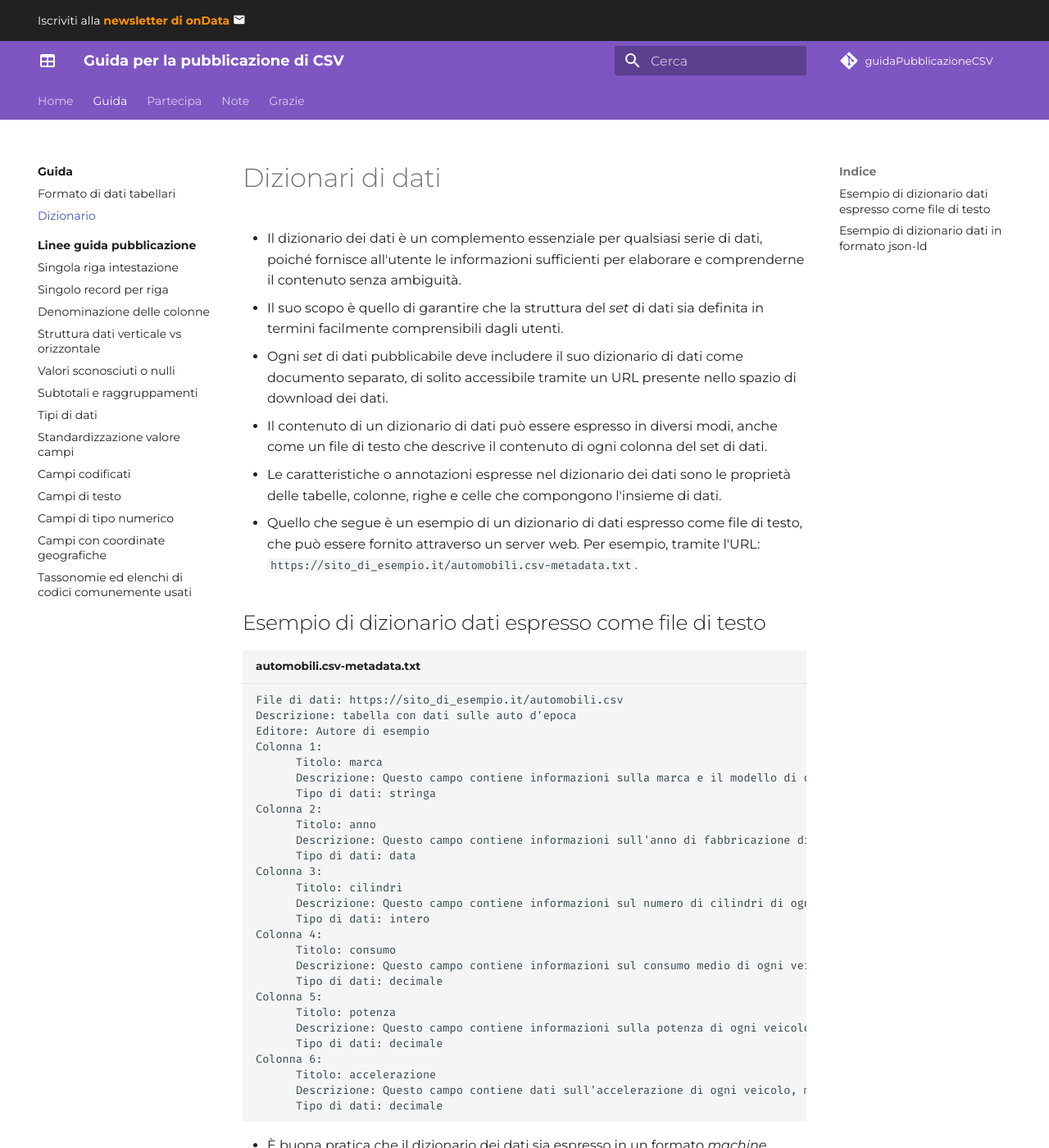
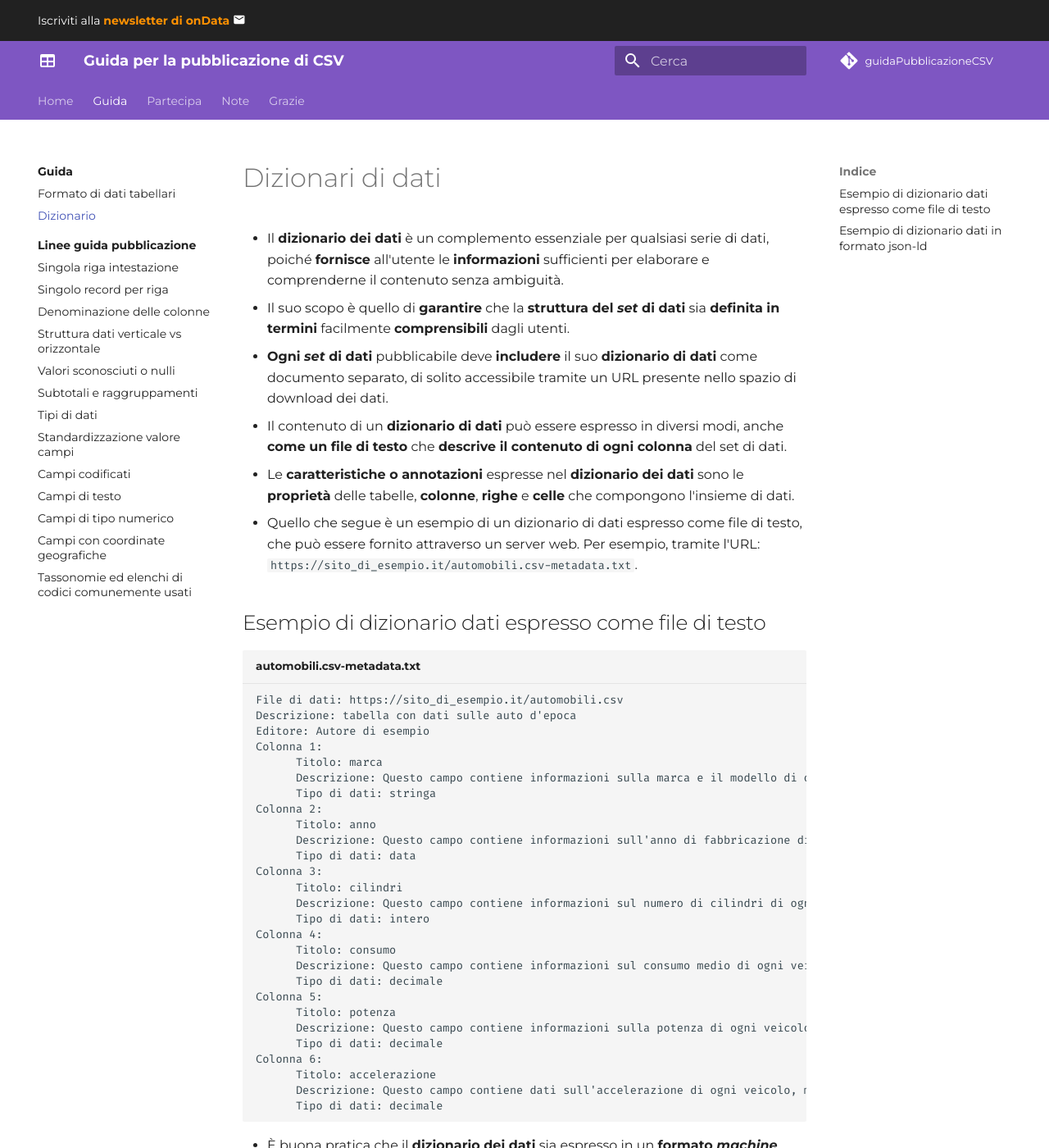
Before and after one commit to ondata/guidaPraticaPubblicazioneCSV, an MkDocs documentation site: the page built from docs/guida/dizionario_dati.md, in a window 1280 px wide and 1400 px high. Shown: the whole window at 82% size. Built offline with MkDocs 1.6.1 and Material for MkDocs 9.7.7, drawn with Linux system fonts in a browser that asks for light colours; comment, search, counter and statistics services are not loaded; some of the changed text lies outside the part shown.

Commit message:
aggiornata formattazione

````diff
--- a/docs/guida/dizionario_dati.md
+++ b/docs/guida/dizionario_dati.md
@@ -7,11 +7,11 @@ title: Dizionari di dati
 
 # Dizionari di dati
 
-- Il dizionario dei dati è un complemento essenziale per qualsiasi serie di dati, poiché fornisce all'utente le informazioni sufficienti per elaborare e comprenderne il contenuto senza ambiguità.
-- Il suo scopo è quello di garantire che la struttura del *set* di dati sia definita in termini facilmente comprensibili dagli utenti.
-- Ogni *set* di dati pubblicabile deve includere il suo dizionario di dati come documento separato, di solito accessibile tramite un URL presente nello spazio di download dei dati.
-- Il contenuto di un dizionario di dati può essere espresso in diversi modi, anche come un file di testo che descrive il contenuto di ogni colonna del set di dati.
-- Le caratteristiche o annotazioni espresse nel dizionario dei dati sono le proprietà delle tabelle, colonne, righe e celle che compongono l'insieme di dati.
+- Il **dizionario dei dati** è un complemento essenziale per qualsiasi serie di dati, poiché **fornisce** all'utente le **informazioni** sufficienti per elaborare e comprenderne il contenuto senza ambiguità.
+- Il suo scopo è quello di **garantire** che la **struttura del *set* di dati** sia **definita in termini** facilmente **comprensibili** dagli utenti.
+- **Ogni *set* di dati** pubblicabile deve **includere** il suo **dizionario di dati** come documento separato, di solito accessibile tramite un URL presente nello spazio di download dei dati.
+- Il contenuto di un **dizionario di dati** può essere espresso in diversi modi, anche **come un file di testo** che **descrive il contenuto di ogni colonna** del set di dati.
+- Le **caratteristiche o annotazioni** espresse nel **dizionario dei dati** sono le **proprietà** delle tabelle, **colonne**, **righe** e **celle** che compongono l'insieme di dati.
 - Quello che segue è un esempio di un dizionario di dati espresso come file di testo, che può essere fornito attraverso un server web. Per esempio, tramite l'URL: `https://sito_di_esempio.it/automobili.csv-metadata.txt`.
 
 
@@ -47,10 +47,10 @@ Colonna 6:
       Tipo di dati: decimale
 ```
 
-- È buona pratica che il dizionario dei dati sia espresso in un formato *machine readable*, ad esempio [`JSON`](https://www.w3schools.com/js/js_json_intro.asp) o [`JSON-LD`](https://www.w3.org/TR/json-ld11/), utilizzando un vocabolario standardizzato per definire ciascuna delle caratteristiche o annotazioni su ciascuno degli elementi del file di dati.
-- In alcune piattaforme Open Data, ad esempio quelle implementate con [CKAN](https://ckan.org/), il dizionario dei dati è specificato come una sezione associata a ciascuna risorsa in un set di dati.
-- Secondo la "[Norma Técnica de Interoperabilidad de Reutilización de Recursos de Información](https://datos.gob.es/en/documentacion/norma-tecnica-de-interoperabiliad-de-reutilizacion-de-recursos-de-informacion)" (NTI), il modo di specificare il modello di dati è usare la proprietà "`dct:relation`" nei metadati di distribuzione delle risorse del dataset.
-- Quando si impostano i valori delle proprietà, è consigliabile usare un linguaggio chiaro e conciso, poiché gli utenti finali dei dati potrebbero non avere necessariamente familiarità con i dati.
+- È buona pratica che il **dizionario dei dati** sia espresso in un **formato *machine readable***, ad esempio [`JSON`](https://www.w3schools.com/js/js_json_intro.asp) o [`JSON-LD`](https://www.w3.org/TR/json-ld11/), utilizzando un **vocabolario standardizzato** per definire ciascuna delle caratteristiche o annotazioni su ciascuno degli elementi del file di dati.
+- In alcune piattaforme Open Data, ad esempio quelle implementate con [CKAN](https://ckan.org/), il **dizionario dei dati** è specificato come una **sezione associata a ciascuna risorsa** in un set di dati.
+- Secondo la "[Norma Técnica de Interoperabilidad de Reutilización de Recursos de Información](https://datos.gob.es/en/documentacion/norma-tecnica-de-interoperabiliad-de-reutilizacion-de-recursos-de-informacion)" (NTI), il modo di specificare il **modello di dati** è usare la **proprietà "`dct:relation`" nei metadati** di distribuzione delle risorse del dataset.
+- Quando si impostano i **valori delle proprietà**, è consigliabile usare un **linguaggio chiaro e conciso**, poiché gli utenti finali dei dati potrebbero non avere necessariamente familiarità con i dati.
 - Il W3C raccomanda un [modello per i dati tabulari](https://www.w3.org/TR/tabular-metadata/) e propone un [vocabolario per la descrizione di queste proprietà](https://www.w3.org/TR/tabular-metadata/).
 - Il vocabolario W3C è molto esaustivo, tuttavia, ci sono un certo numero di proprietà che è consigliabile prendere in considerazione per qualsiasi file tabellare:
     - Per le tabelle:
````
